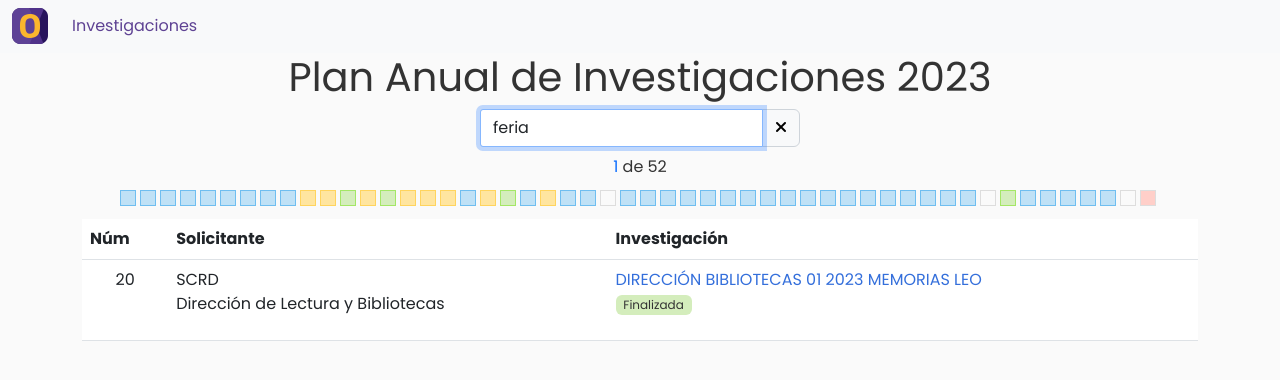
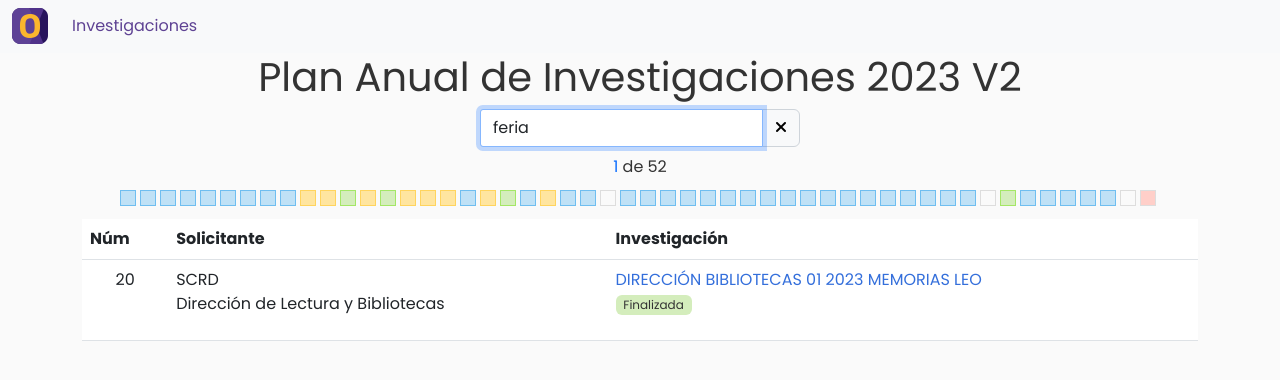
Before and after one commit to observatoriocultura/observatorio2023, a Vue app: page / in a window 1280 px wide. Shown: the top 380 px of the page. Built offline with nearby package versions, Linux system fonts and the light colour scheme.

Commit message:
Version 2

```diff
--- a/package.json
+++ b/package.json
@@ -8,6 +8,7 @@
     "preview": "vite preview"
   },
   "dependencies": {
+    "gh-pages": "^5.0.0",
     "papaparse": "^5.4.1",
     "vue": "^3.3.4",
     "vue-router": "^4.2.2"
--- a/src/views/Investigaciones.vue
+++ b/src/views/Investigaciones.vue
@@ -165,7 +165,7 @@ onMounted(() => {
 
 <template>
   <div class="container">
-      <h1 class="text-center">Plan Anual de Investigaciones 2023</h1>
+      <h1 class="text-center">Plan Anual de Investigaciones 2023 V2</h1>
 
       <div class="mb-2 d-flex justify-content-center">
           <div class="input-group" style="max-width: 320px;">
--- a/vite.config.js
+++ b/vite.config.js
@@ -8,6 +8,7 @@ export default defineConfig({
   plugins: [
     vue(),
   ],
+  base:'/observatorio/',
   resolve: {
     alias: {
       '@': fileURLToPath(new URL('./src', import.meta.url))
```
Also changed, not shown: 1 other file (tests, documents, lock files or other folders).
